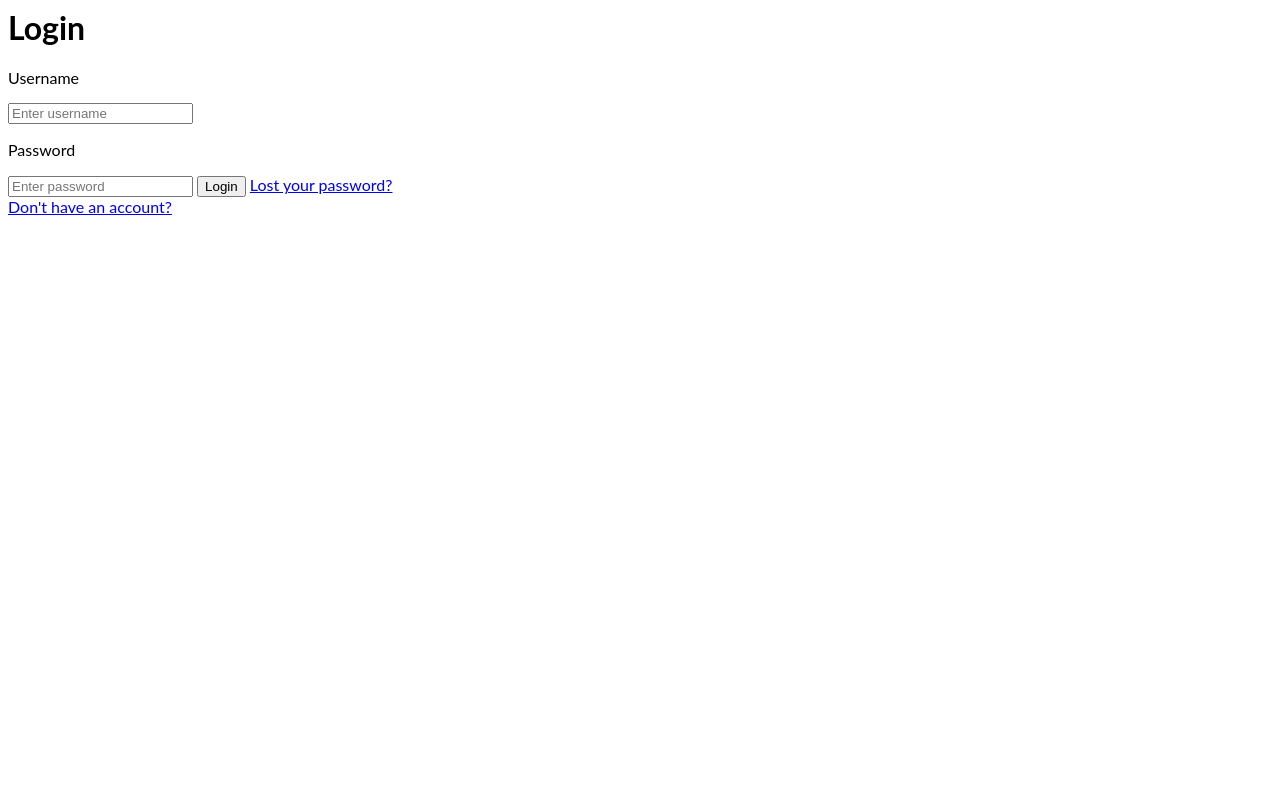
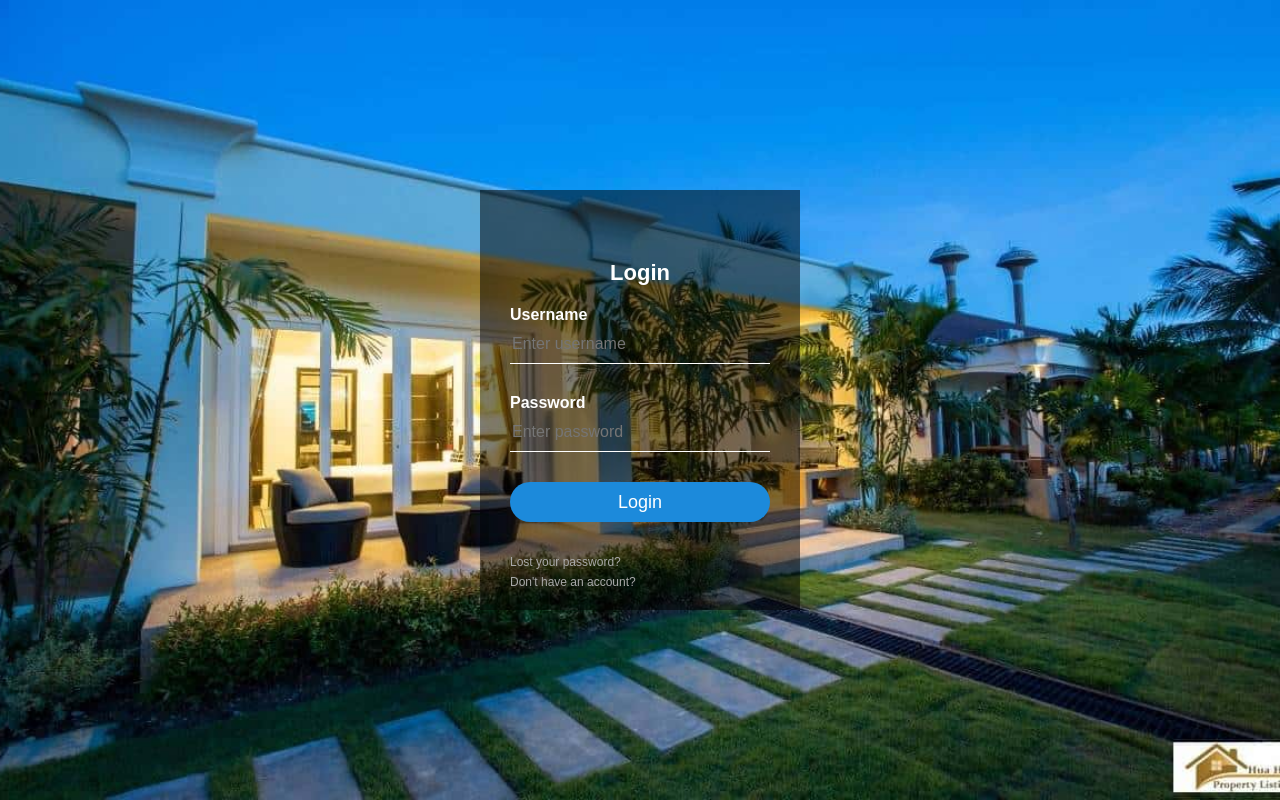
Before and after one commit to SmartHouse-HKR/web_app, a plain HTML site: page login.html in a window 1280 px wide. Drawn offline with Linux system fonts and the light colour scheme.

Commit message:
Change of css file name

```diff
--- a/login.html
+++ b/login.html
@@ -1,7 +1,7 @@
 <html>
 <head>
 <title>Login Form</title>
-    <link rel="stylesheet" type="text/css" href="style.css">
+    <link rel="stylesheet" type="text/css" href="login.css">
 <body>
    <div class="loginbox">
     <h1>Login</h1>
```
